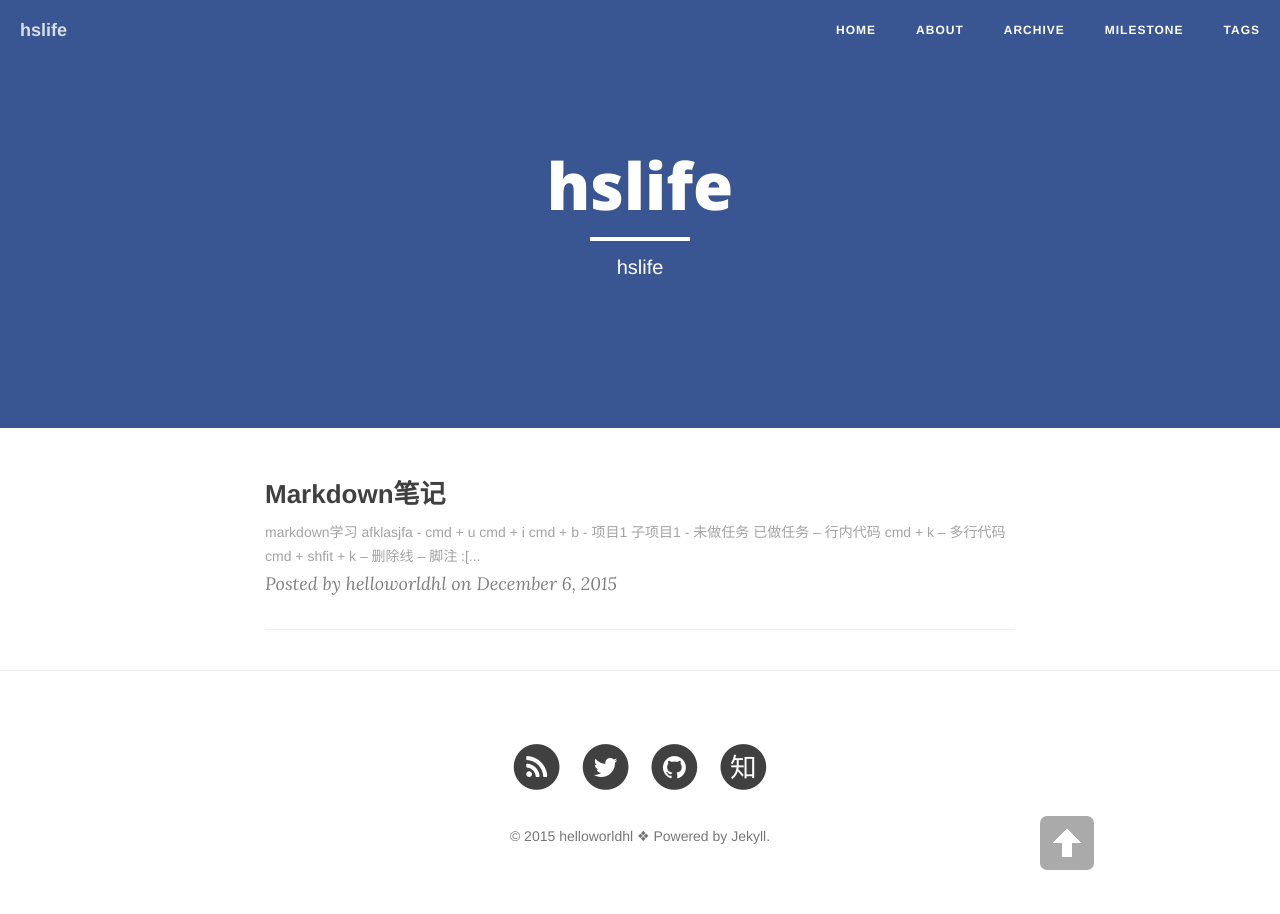
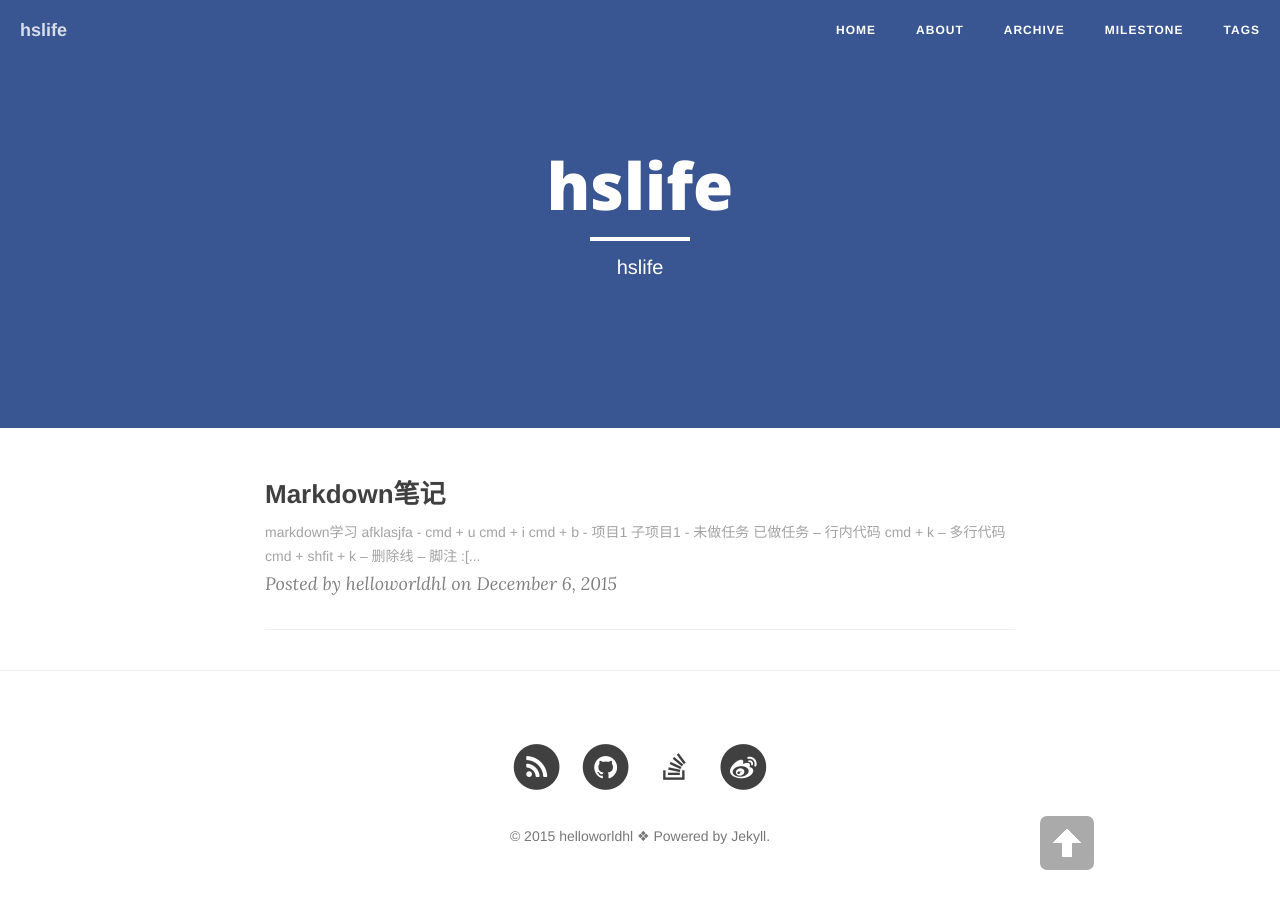
Before and after one commit to helloworldhl/helloworldhl.github.io, a Jekyll site: the page built from index.html, in a window 1280 px wide. Built offline with Jekyll 4.4.1, drawn with Linux system fonts in a browser that asks for light colours; nearby versions of some CDN libraries; the list of posts is cut into pages by our own code.

Commit message:
new change

```diff
--- a/_config.yml
+++ b/_config.yml
@@ -17,11 +17,11 @@ gavatar: http://dreamofbook.qiniudn.com/Az..png
 favicon: img/favicon.png
 
 douban_username:  cnfeat
-twitter_username: feat
-github_username: cnfeat
+twitter_username:
+github_username: helloworldhl
 facebook_username:
 weibo_username: 坐看云起时_L
-zhihu_username: feat
+stackoverflow_username: hslife
 
 # Build settings
 # use Github Flavored Markdown !important
--- a/_includes/footer.html
+++ b/_includes/footer.html
@@ -13,27 +13,27 @@
                             </span>
                         </a>
                     </li>
-                    {% if site.twitter_username %}
+                    <!--{% if site.twitter_username %}-->
+                    <!--<li>-->
+                        <!--<a href="https://twitter.com/{{ site.twitter_username }}">-->
+                            <!--<span class="fa-stack fa-lg">-->
+                                <!--<i class="fa fa-circle fa-stack-2x"></i>-->
+                                <!--<i class="fa fa-twitter fa-stack-1x fa-inverse"></i>-->
+                            <!--</span>-->
+                        <!--</a>-->
+                    <!--</li>-->
+                    <!--{% endif %}-->
+
+                    <!--{% if site.github_username %}-->
                     <li>
-                        <a href="https://twitter.com/{{ site.twitter_username }}">
-                            <span class="fa-stack fa-lg">
-                                <i class="fa fa-circle fa-stack-2x"></i>
-                                <i class="fa fa-twitter fa-stack-1x fa-inverse"></i>
-                            </span>
-                        </a>
-                    </li>
-                    {% endif %}
-
-                    {% if site.github_username %}
-                    <li>
-                        <a href="https://github.com/{{ site.github_username }}">
+                        <a href="https://github.com/helloworldhl">
                             <span class="fa-stack fa-lg">
                                 <i class="fa fa-circle fa-stack-2x"></i>
                                 <i class="fa fa-github fa-stack-1x fa-inverse"></i>
                             </span>
                         </a>
                     </li>
-                    {% endif %}
+                    <!--{% endif %}-->
 
                     <!--
                     {% if site.douban_username %}
@@ -48,20 +48,29 @@
                     {% endif %}
                     -->
 
-                    <!--
-                    {% if site.facebook_username %}
+                    <!--{% if site.stackoverflow_username %}-->
                     <li>
-                        <a href="https://www.facebook.com/{{ site.facebook_username }}">
+                        <a target="_blank" href="https://www.stackoverflow.com/users/5641827/hslife">
                             <span class="fa-stack fa-lg">
-                                <i class="fa fa-circle fa-stack-2x"></i>
-                                <i class="fa fa-facebook fa-stack-1x fa-inverse"></i>
+                                <i class="fa fa-stack-overflow"></i>
+                                <!--<i class="fa  fa-stack-1x fa-inverse"></i>-->
                             </span>
                         </a>
                     </li>
-                    {% endif %}
-                    -->
+                    <!--{% endif %}-->
 
-                    {% if site.zhihu_username %}
+                    <!--{% if site.weibo_username %}-->
+                    <li>
+                        <a target="_blank" href="http://weibo.com/2381268870">
+                            <span class="fa-stack fa-lg">
+                                <i class="fa fa-circle fa-stack-2x"></i>
+                                <i class="fa fa-weibo fa-stack-1x fa-inverse"></i>
+                            </span>
+                        </a>
+                    </li>
+                    <!--{% endif %}-->
+
+                    <!--{% if site.zhihu_username %}-->
                     <li>
                         <a target="_blank" href="https://www.zhihu.com/people/{{ site.zhihu_username }}">
                             <span class="fa-stack fa-lg">
@@ -70,19 +79,7 @@
                             </span>
                         </a>
                     </li>
-                    {% endif %}
-                    <!--
-                    {% if site.weibo_username %}
-                    <li>
-                        <a target="_blank" href="http://weibo.com/{{ site.weibo_username }}">
-                            <span class="fa-stack fa-lg">
-                                <i class="fa fa-circle fa-stack-2x"></i>
-                                <i class="fa fa-weibo fa-stack-1x fa-inverse"></i>
-                            </span>
-                        </a>
-                    </li>
-                    {% endif %}
-                    -->
+                    <!--{% endif %}-->
 
                 </ul>
                 <p class="copyright text-muted">
--- a/_layouts/post.html
+++ b/_layouts/post.html
@@ -103,7 +103,7 @@ layout: default
 
 <!-- 多说公共JS代码 start (一个网页只需插入一次) -->
 <script type="text/javascript">
-var duoshuoQuery = {short_name:"cnfeat"};
+var duoshuoQuery = {short_name:"hslife"};
     (function() {
         var ds = document.createElement('script');
         ds.type = 'text/javascript';ds.async = true;
```
